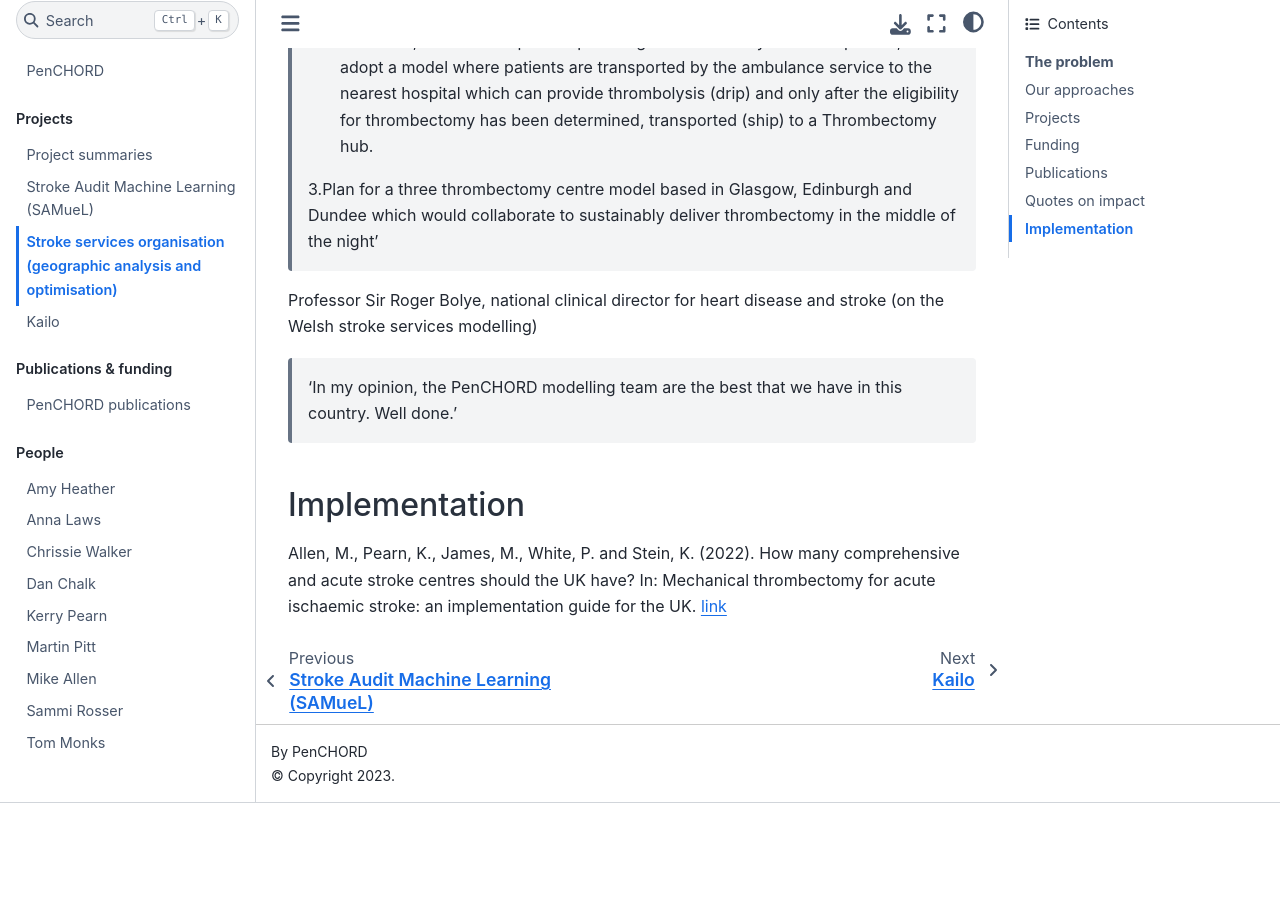
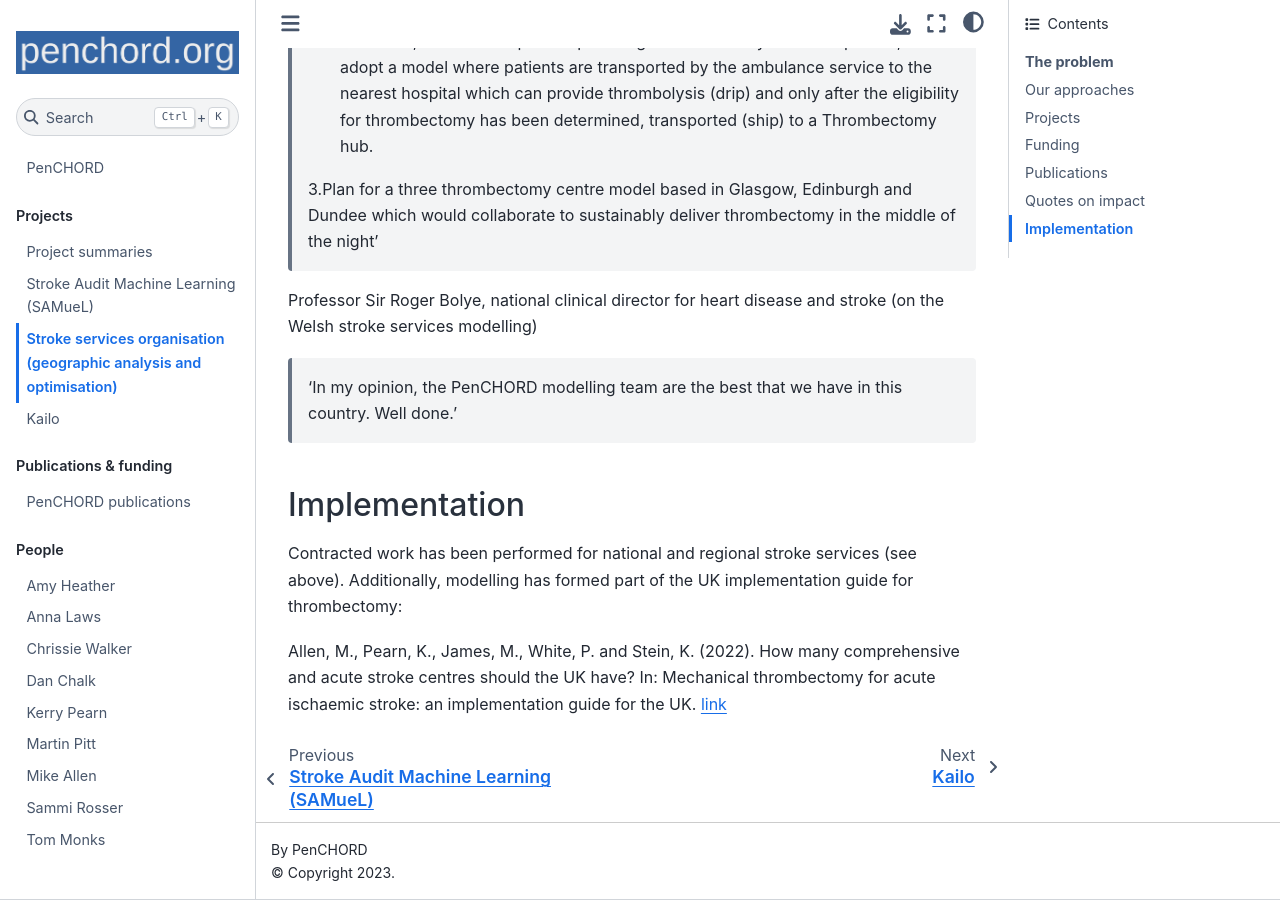
Before and after one commit to penchord/web, a Jupyter Book: the page built from project_pages/stroke_geograpgy.md, in a window 1280 px wide and 900 px high, scrolled down 7581 px. Built offline with Jupyter Book 1.0.4 settings and Sphinx 7.4.7 and the Sphinx Book theme 1.1.4, drawn with Linux system fonts in a browser that asks for light colours; before the commit the page ends 8384 px from its top, so only the background shows below that.

Commit message:
Update stroke geography

```diff
--- a/project_pages/stroke_geograpgy.md
+++ b/project_pages/stroke_geograpgy.md
@@ -142,4 +142,6 @@
 
 ## Implementation
 
+Contracted work has been performed for national and regional stroke services (see above). Additionally, modelling has formed part of the UK implementation guide for thrombectomy:
+
 Allen, M., Pearn, K., James, M., White, P. and Stein, K. (2022). How many comprehensive and acute stroke centres should the UK have? In: Mechanical thrombectomy for acute ischaemic stroke: an implementation guide for the UK. [link](https://www.oxfordahsn.org/wp-content/uploads/2022/02/Mechanical-Thrombectomy-for-Ischaemic-Stroke-February-2022.pdf)
```
